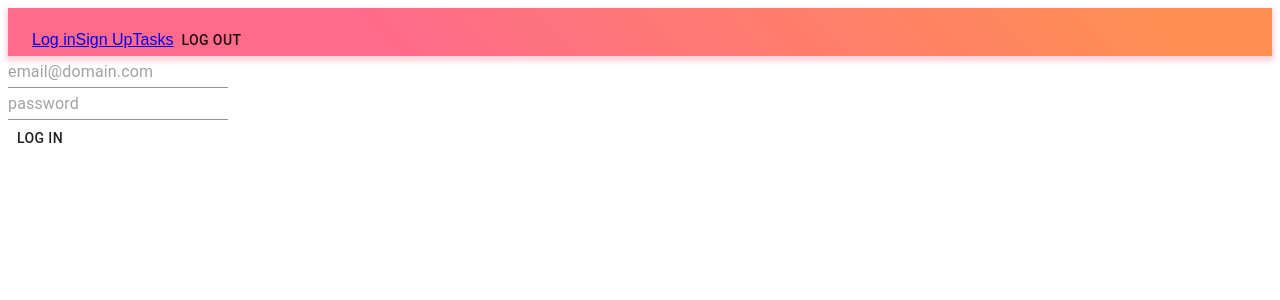
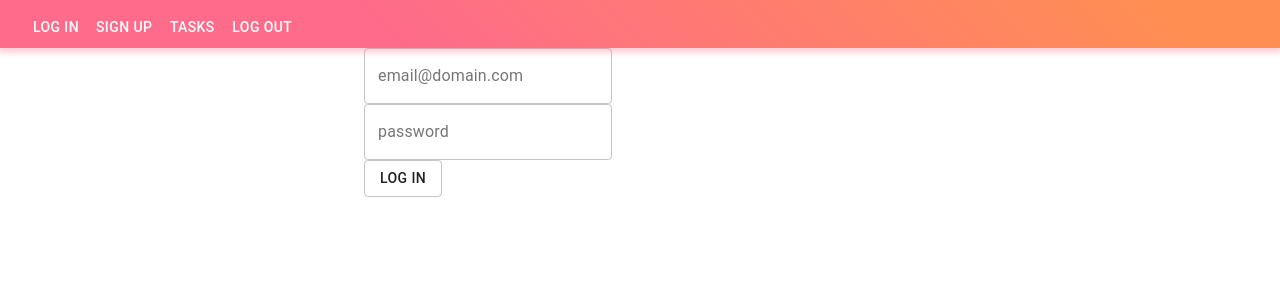
Before and after one commit to AlistairTait12/bizi.ly, a React (Create React App) app in the folder src/frontend/: page /log_in in a window 1280 px wide. Shown: the top 300 px of the page. Built offline with nearby package versions, Linux system fonts and the light colour scheme.

Commit message:
Added link color to index.css and style to Buttons

```diff
--- a/src/frontend/src/App.js
+++ b/src/frontend/src/App.js
@@ -3,7 +3,7 @@ import UserDataService from "./services/user.service";
 import LoginForm from "./components/loginForm.component";
 import SignUpForm from "./components/signUpForm.component";
 import TaskBuilder from "./components/TaskBuilder";
-import { AppBar, Button, Toolbar } from "@material-ui/core";
+import { AppBar, Button, Toolbar, Container } from "@material-ui/core";
 import { makeStyles } from "@material-ui/core/styles";
 import ProtectedRoute from "./components/ProtectedRoute";
 import { useState, useEffect } from "react";
@@ -17,7 +17,14 @@ const useStyles = makeStyles({
     color: "white",
     height: 48,
     fontFamily: "arial",
+    verticalAlign: "center"
   },
+  toolbar: {
+    paddingBottom: 10
+  },
+  button: {
+    color: 'white',
+  }
 });
 
 const App = () => {
@@ -37,12 +44,15 @@ const App = () => {
   return (
     <Router>
       <div>
-        <AppBar className={classes.root} position="fixed" position="sticky">
-          <Toolbar>
-            <Link to="/log_in">Log in</Link>
-            <Link to="/sign_up">Sign Up</Link>
-            <Link to="/tasks">Tasks</Link>
-            <Button
+
+          <AppBar className={classes.root} position="fixed" position="sticky">
+
+          <Toolbar className={classes.toolbar}>
+
+            <Button className={classes.button}  ><Link color="white" to="/log_in">Log in</Link></Button>
+            <Button><Link  to="/sign_up">Sign Up</Link></Button>
+            <Button><Link to="/tasks">Tasks</Link></Button>
+            <Button className={classes.button}
               onClick={() => {
                 UserDataService.logout();
                 handleLogout();
@@ -52,11 +62,14 @@ const App = () => {
             </Button>
           </Toolbar>
         </AppBar>
+
       </div>
       <div>
         <Switch>
           <Route path="/log_in">
-            <LoginForm user={user} handleLogin={handleLogin} />
+            <Container maxWidth="sm">
+              <LoginForm user={user} handleLogin={handleLogin} />
+            </Container>
           </Route>
           <Route path="/sign_up">
             <SignUpForm />
--- a/src/frontend/src/components/loginForm.component.js
+++ b/src/frontend/src/components/loginForm.component.js
@@ -10,10 +10,11 @@ const MyTextField = ({ placeholder, ...props }) => {
 
   return (
     <TextField
-      placeholder={placeholder}
+      label={placeholder}
       {...field}
       helperText={errorText}
       error={!!errorText}
+      variant={"outlined"}
     />
   );
 };
@@ -25,10 +26,11 @@ const MyPassword = ({ placeholder, ...props }) => {
   return (
     <TextField
       type="password"
-      placeholder={placeholder}
+      label={placeholder}
       {...field}
       helperText={errorText}
       error={!!errorText}
+      variant={"outlined"}
     />
   );
 };
@@ -69,7 +71,7 @@ const LoginForm = (props) => {
               ></MyPassword>
             </div>
             <div>
-              <Button type="submit">Log In</Button>
+              <Button variant="outlined" type="submit">Log In</Button>
             </div>
           </Form>
         )}
--- a/src/frontend/src/index.css
+++ b/src/frontend/src/index.css
@@ -1,4 +1,4 @@
-/* @import url('https://fonts.googleapis.com/css2?family=Poppins:wght@300;400&display=swap');
+ @import url('https://fonts.googleapis.com/css2?family=Poppins:wght@300;400&display=swap');
 
 * {
   box-sizing: border-box;
@@ -6,107 +6,115 @@
   padding: 0;
 }
 
-body {
-  font-family: 'Poppins', sans-serif;
-}
+ body {
+     /*font-family: 'Poppins', sans-serif;*/
+     margin: 0;
+ }
 
-.container {
-  max-width: 500px;
-  margin: 30px auto;
-  overflow: auto;
-  min-height: 300px;
-  border: 1px solid steelblue;
-  padding: 30px;
-  border-radius: 5px;
-}
+ a {
+     color: white;
+     text-decoration: none;
+ }
 
-.header {
-  display: flex;
-  justify-content: space-between;
-  align-items: center;
-  margin-bottom: 20px;
-}
 
-.btn {
-  display: inline-block;
-  background: #000;
-  color: #fff;
-  border: none;
-  padding: 10px 20px;
-  margin: 5px;
-  border-radius: 5px;
-  cursor: pointer;
-  text-decoration: none;
-  font-size: 15px;
-  font-family: inherit;
-}
 
-.btn:focus {
-  outline: none;
-}
+/*.container {*/
+/*  max-width: 500px;*/
+/*  margin: 30px auto;*/
+/*  overflow: auto;*/
+/*  min-height: 300px;*/
+/*  border: 1px solid steelblue;*/
+/*  padding: 30px;*/
+/*  border-radius: 5px;*/
+/*}*/
 
-.btn:active {
-  transform: scale(0.98);
-}
+/*.header {*/
+/*  display: flex;*/
+/*  justify-content: space-between;*/
+/*  align-items: center;*/
+/*  margin-bottom: 20px;*/
+/*}*/
 
-.btn-block {
-  display: block;
-  width: 100%;
-}
+/*.btn {*/
+/*  display: inline-block;*/
+/*  background: #000;*/
+/*  color: #fff;*/
+/*  border: none;*/
+/*  padding: 10px 20px;*/
+/*  margin: 5px;*/
+/*  border-radius: 5px;*/
+/*  cursor: pointer;*/
+/*  text-decoration: none;*/
+/*  font-size: 15px;*/
+/*  font-family: inherit;*/
+/*}*/
 
-.task {
-  background: #f4f4f4;
-  margin: 5px;
-  padding: 10px 20px;
-  cursor: pointer;
-}
+/*.btn:focus {*/
+/*  outline: none;*/
+/*}*/
 
-.task.reminder {
-  border-left: 5px solid green;
-}
+/*.btn:active {*/
+/*  transform: scale(0.98);*/
+/*}*/
 
-.task h3 {
-  display: flex;
-  align-items: center;
-  justify-content: space-between;
-}
+/*.btn-block {*/
+/*  display: block;*/
+/*  width: 100%;*/
+/*}*/
 
-.add-form {
-  margin-bottom: 40px;
-}
+/*.task {*/
+/*  background: #f4f4f4;*/
+/*  margin: 5px;*/
+/*  padding: 10px 20px;*/
+/*  cursor: pointer;*/
+/*}*/
 
-.form-control {
-  margin: 20px 0;
-}
+/*.task.reminder {*/
+/*  border-left: 5px solid green;*/
+/*}*/
 
-.form-control label {
-  display: block;
-}
+/*.task h3 {*/
+/*  display: flex;*/
+/*  align-items: center;*/
+/*  justify-content: space-between;*/
+/*}*/
 
-.form-control input {
-  width: 100%;
-  height: 40px;
-  margin: 5px;
-  padding: 3px 7px;
-  font-size: 17px;
-}
+/*.add-form {*/
+/*  margin-bottom: 40px;*/
+/*}*/
 
-.form-control-check {
-  display: flex;
-  align-items: center;
-  justify-content: space-between;
-}
+/*.form-control {*/
+/*  margin: 20px 0;*/
+/*}*/
 
-.form-control-check label {
-  flex: 1;
-}
+/*.form-control label {*/
+/*  display: block;*/
+/*}*/
 
-.form-control-check input {
-  flex: 2;
-  height: 20px;
-}
+/*.form-control input {*/
+/*  width: 100%;*/
+/*  height: 40px;*/
+/*  margin: 5px;*/
+/*  padding: 3px 7px;*/
+/*  font-size: 17px;*/
+/*}*/
 
-footer {
-  margin-top: 30px;
-  text-align: center;
-} */
+/*.form-control-check {*/
+/*  display: flex;*/
+/*  align-items: center;*/
+/*  justify-content: space-between;*/
+/*}*/
+
+/*.form-control-check label {*/
+/*  flex: 1;*/
+/*}*/
+
+/*.form-control-check input {*/
+/*  flex: 2;*/
+/*  height: 20px;*/
+/*}*/
+
+/*footer {*/
+/*  margin-top: 30px;*/
+/*  text-align: center;*/
+/*} */
--- a/src/frontend/src/index.js
+++ b/src/frontend/src/index.js
@@ -3,6 +3,7 @@ import ReactDOM from 'react-dom';
 import { BrowserRouter } from "react-router-dom";
 import App from './App';
 import reportWebVitals from './reportWebVitals';
+import "./index.css"
 
 ReactDOM.render(
     <React.StrictMode>
```
